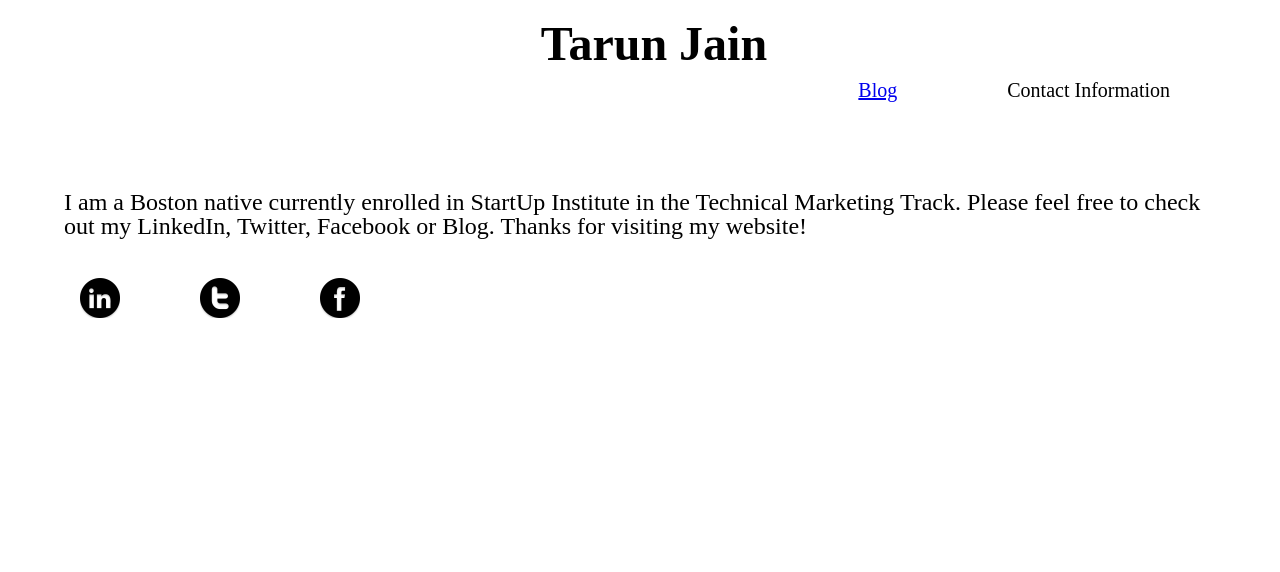
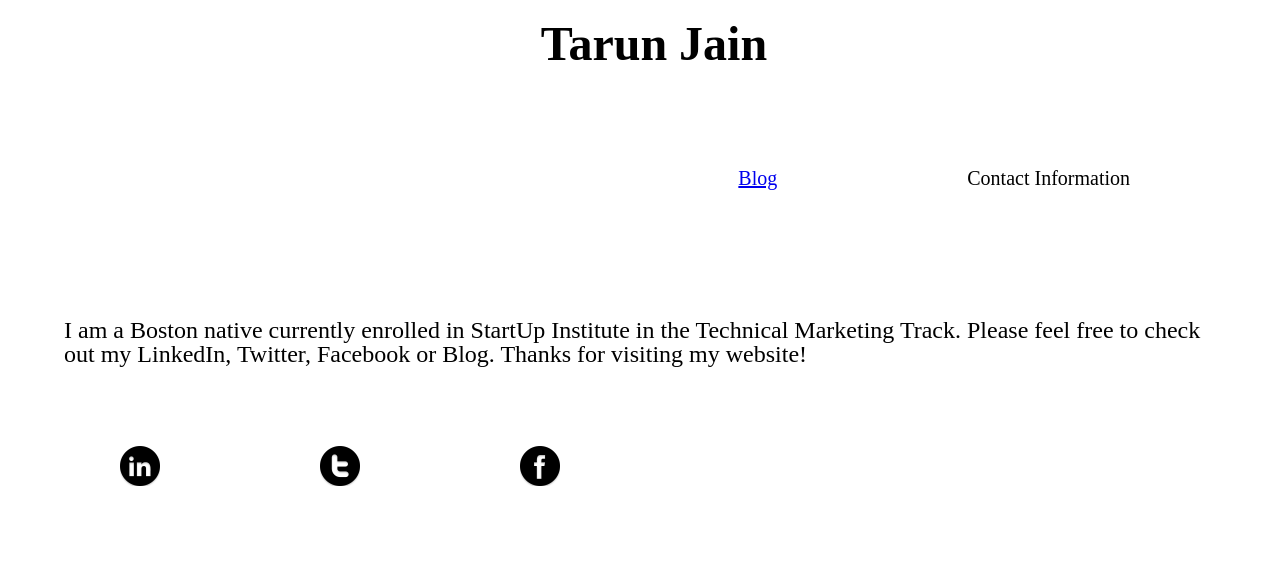
Before and after one commit to tkmj1814/tkmj1814.github.io, a plain HTML site: page index.html in a window 1280 px wide. Drawn offline with Linux system fonts and the light colour scheme; a web font is replaced by a local one.

Commit message:
Format v25

```diff
--- a/css/style.css
+++ b/css/style.css
@@ -95,7 +95,7 @@ ul{
 }
 
 li {
-	padding: 40px; font-size: 125%;
+	padding: 80px; font-size: 125%;
 }
 
 /* Main styles */
```
